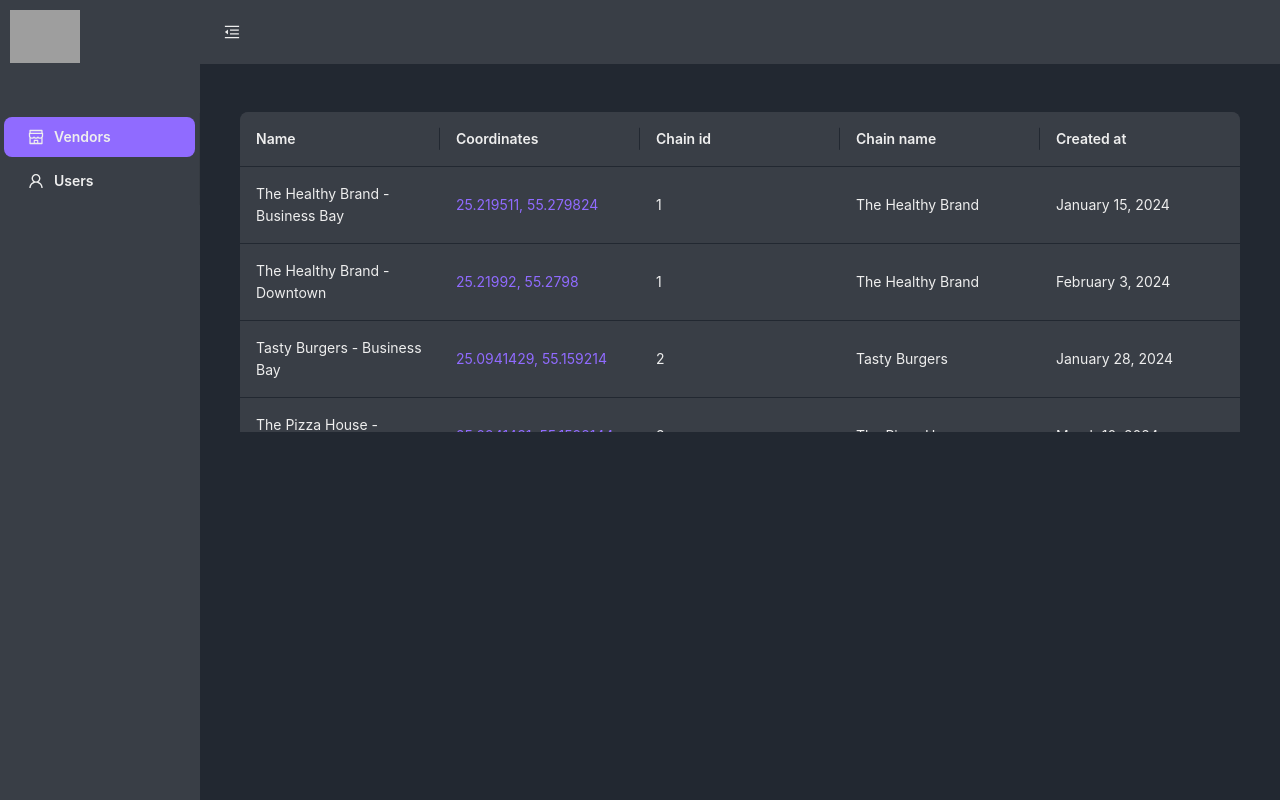
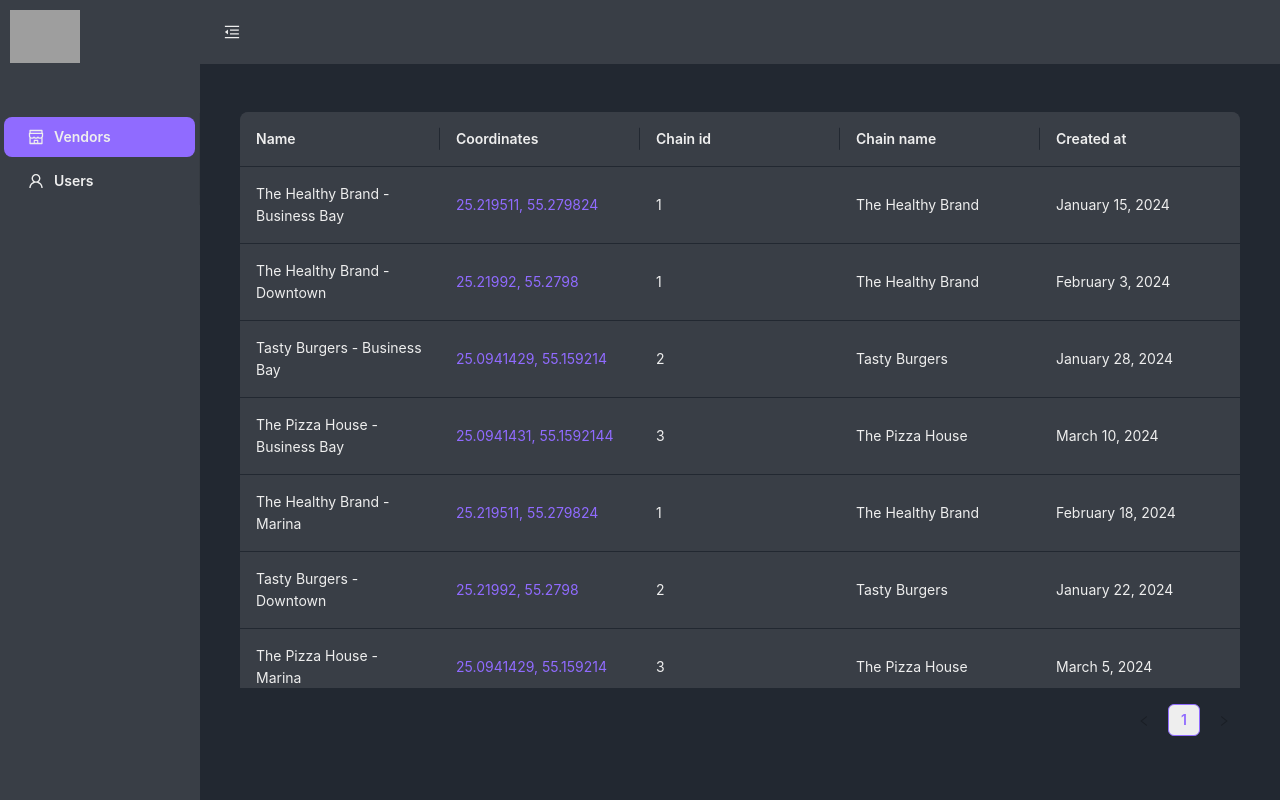
Before and after one commit to junik1337/Revly-Dashboard, a Next.js app: page /vendors in a window 1280 px wide. Built offline with nearby package versions, Linux system fonts and the light colour scheme; grey boxes are pictures that could not be loaded; what @ant-design/nextjs-registry would draw is missing.

Commit message:
feat: Added new colors to the tables pagination

```diff
--- a/app/components/Layout.tsx
+++ b/app/components/Layout.tsx
@@ -50,6 +50,13 @@ const AppLayoutProvider: React.FC<{ children: React.ReactNode }> = ({
             colorBgBase: "var(--color-myGrey)",
             colorPrimary: "var(--color-myViolet)",
             colorPrimaryHover: "var(--color-myViolet)",
+          },
+          Pagination: {
+            colorPrimary: "var(--color-myViolet)",
+            colorPrimaryHover: "var(--color-myViolet)",
+            colorBgContainer: "var(--color-myWhite)",
+            colorText: "var(--color-myWhite)",
+            colorBorder: "var(--color-myBlack)",
           },
         },
       }}
--- a/app/globals.css
+++ b/app/globals.css
@@ -5,6 +5,11 @@
   --color-myBlack: #222831;
   --color-myGrey: #393e46;
   --color-myWhite: #eeeeee;
+}
+
+.leaflet-container {
+  width: 100%;
+  height: 100%;
 }
 
 body {
--- a/app/vendors/page.tsx
+++ b/app/vendors/page.tsx
@@ -100,9 +100,8 @@ const data: DataType[] = [
 const vendorsPage = () => (
   <Table<DataType>
     dataSource={data}
-    className="max-h-[40vh]"
-    scroll={{ y: "40vh" }}
-    pagination={false}
+    className="max-h-[100vh]"
+    scroll={{ y: "100vh" }}
   >
     <Column
       title="Name"
--- a/package.json
+++ b/package.json
@@ -9,12 +9,14 @@
     "lint": "next lint"
   },
   "dependencies": {
+    "@ant-design/icons": "^6.0.0",
     "@ant-design/nextjs-registry": "^1.1.0",
     "@ant-design/v5-patch-for-react-19": "^1.0.3",
     "antd": "^5.26.7",
     "next": "15.4.5",
     "react": "19.1.0",
-    "react-dom": "19.1.0"
+    "react-dom": "19.1.0",
+    "react-leaflet": "^5.0.0-rc.2"
   },
   "devDependencies": {
     "@eslint/eslintrc": "^3",
```
Also changed, not shown: 1 other file (tests, documents, lock files or other folders).
